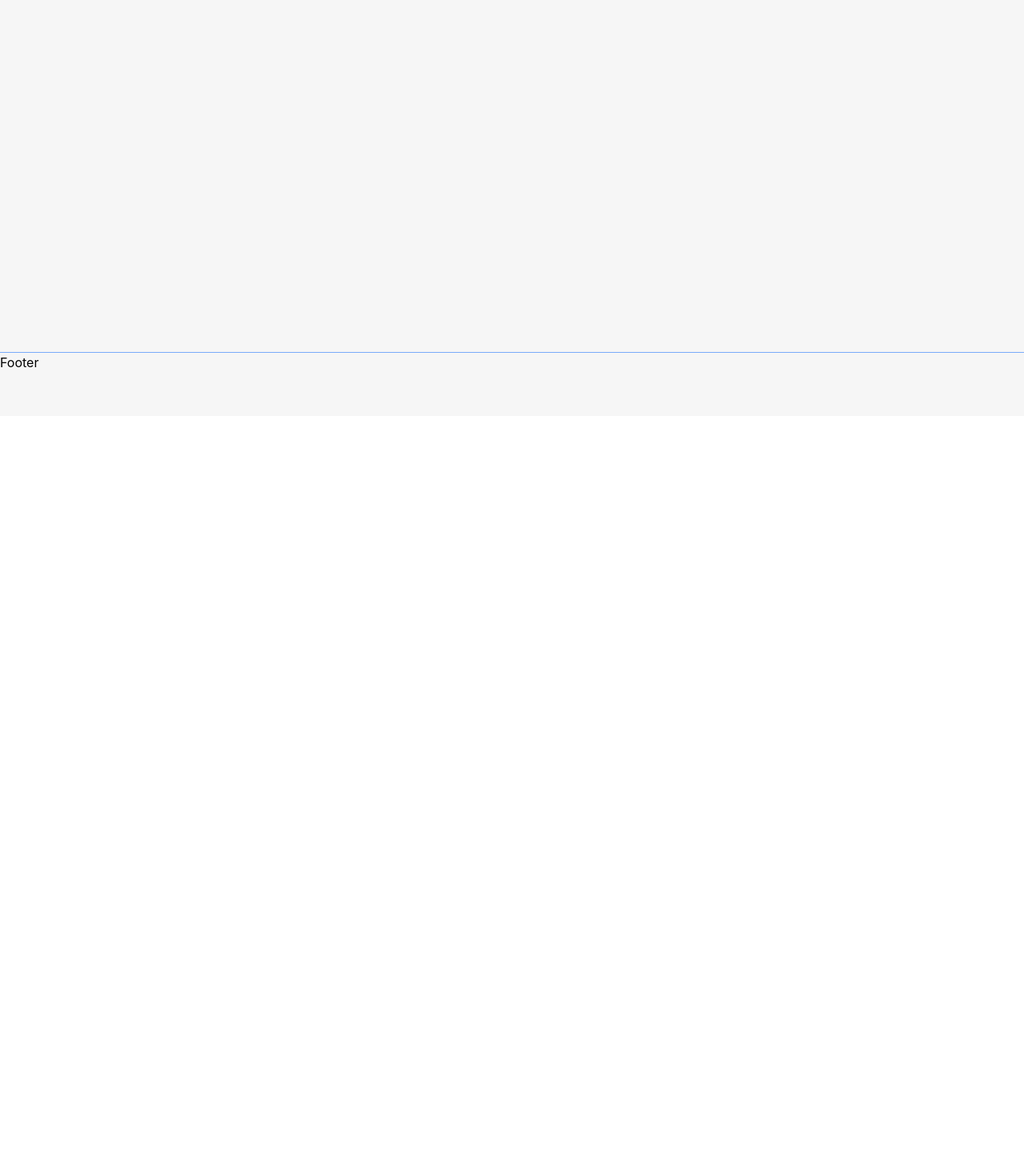
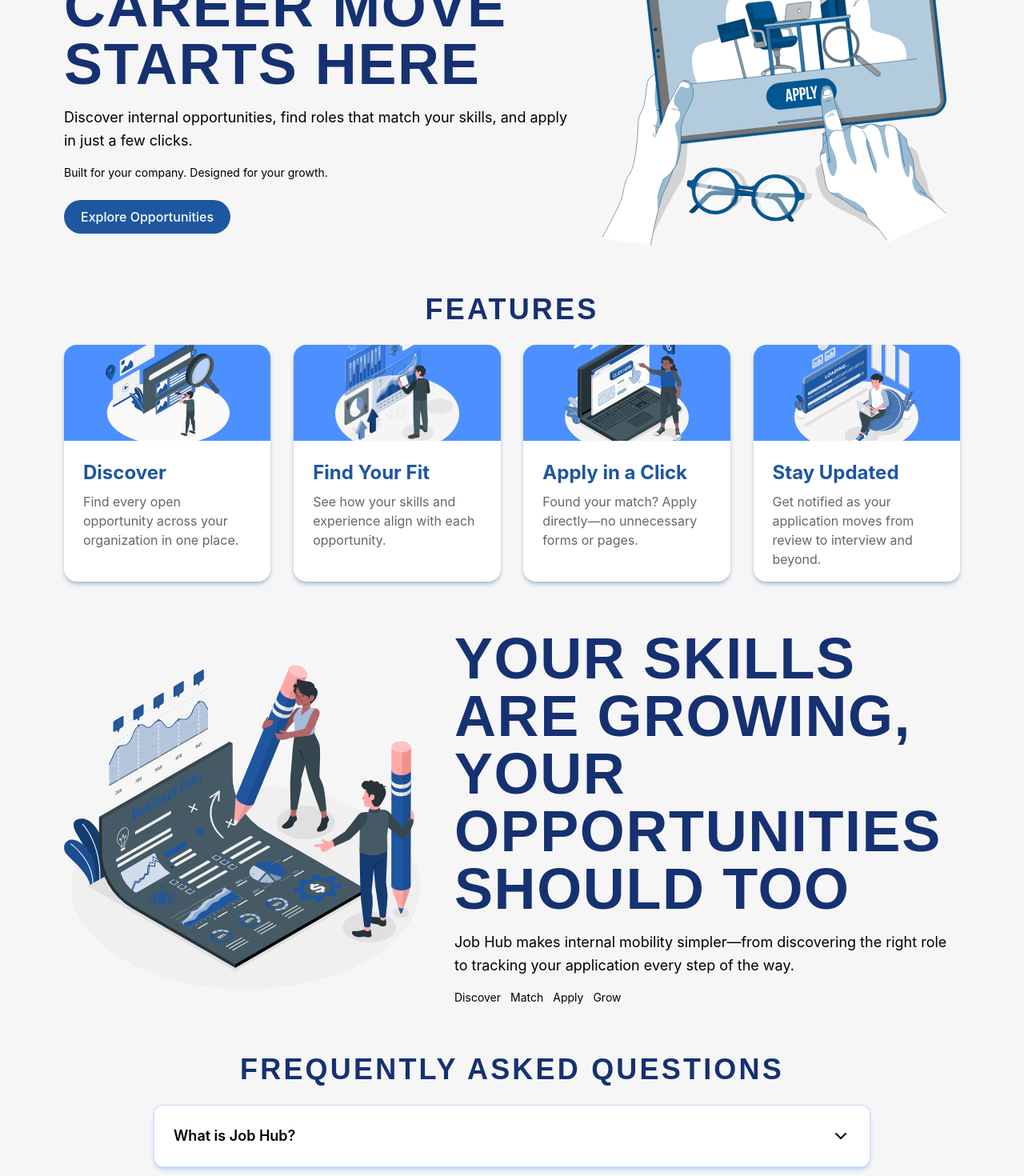
Before and after one commit to SreelakshmiKSudheer/JobHub, a React (Vite) app in the folder frontend/: page / in a window 1280 px wide. Shown: the part 280-1750 px from the top of the page at 80% size. Before the commit the page ends 800 px from the top, so only its background shows below. Built offline with nearby package versions, Linux system fonts and the light colour scheme.

Commit message:
initial landing page

```diff
--- a/frontend/src/pages/public/LandingPage.tsx
+++ b/frontend/src/pages/public/LandingPage.tsx
@@ -1,11 +1,63 @@
-import React from 'react'
+import React from "react";
+import Hero from "../../components/organisms/Hero/Hero";
+import FeatureCard from "../../components/molecules/FeatureCard/FeatureCard";
+import { Typography } from "../../components/atoms/Typography/Typography";
+import Accordian from "../../components/molecules/Accordian/Accordian";
+
+import { heroData1, heroData2, heroData3 } from "../../data/LandingPage/Hero";
+import { featureData } from "../../data/LandingPage/Features";
+import { faqData } from "../../data/LandingPage/Faq";
+import FAQSection from "../../components/organisms/FAQSection.tsx/FAQSection";
 
 const LandingPage = () => {
   return (
     <div className="w-full flex flex-col">
+      {/* Hero Section */}
+      <div id="home">
+        <Hero {...heroData1} />
+      </div>
 
+      {/* Features */}
+      <div id="features" className="w-full flex flex-col gap-2">
+        <Typography variant="heading" className="text-primary-hover text-center">
+          Features
+        </Typography>
+        <div className="w-full flex flex-wrap justify-between gap-4 mt-4">
+          {featureData.map((feature, index) => (
+            <FeatureCard
+              key={index}
+              title={feature.title}
+              description={feature.description}
+              icon={feature.icon}
+            />
+          ))}
+        </div>
+      </div>
+
+      <div >
+        <Hero
+          title={heroData2.title}
+          description={heroData2.description}
+          backgroundImage={heroData2.backgroundImage}
+          socialProofs={heroData2.socialProofs}
+          direction={heroData2.direction}
+        />
+      </div>
+
+      {/* FAQ */}
+      <div id="about" className="w-full flex flex-col gap-2">
+        <Typography variant="heading" className="text-primary-hover text-center">
+          Frequently Asked Questions
+        </Typography>
+        <FAQSection />
+      </div>
+
+      {/* Final CTA */}
+      <div>
+        <Hero title={heroData3.title} description={heroData3.description} ctaText={heroData3.ctaText} ctaLink={heroData3.ctaLink} socialProofs={heroData3.socialProofs} backgroundImage={heroData3.backgroundImage} />
+      </div>
     </div>
-  )
-}
+  );
+};
 
-export default LandingPage
+export default LandingPage;
```
